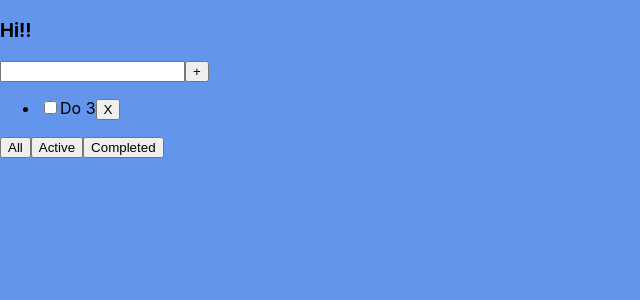
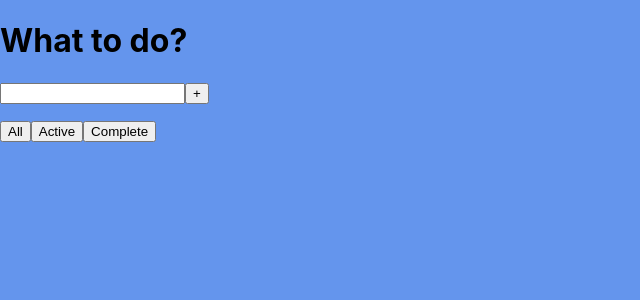
Before and after one commit to georgkiim/ToDoListEveryDay, a React (Create React App) app: page / in a window 1280 px wide. Shown: the top 300 px of the page, without its empty margins (0-640 px from the left). Built offline with nearby package versions, Linux system fonts and the light colour scheme.

Commit message:
Refacctor code

```diff
--- a/src/App.tsx
+++ b/src/App.tsx
@@ -1,74 +1,52 @@
 import React, {useState} from "react";
 import {v1} from "uuid";
 import ToDoList, {TaskType} from "./ToDoList";
-import {Hash} from "crypto";
 
 
-export type SetFilterType = 'All' | 'Active' | 'Completed'
+export type FilterType = 'all' | 'active' | 'completed'
+
 
 const App = () => {
 
-    const [task1, setTask1] = useState<Array<TaskType>>([
-        {id: v1(), title: 'Do 1', isDone: true, main: "My Tasks!!!"},
-        {id: v1(), title: 'Do 2', isDone: true, main: "My do!!!"},
-        {id: v1(), title: 'Do 3', isDone: false, main: "My s!!!"},
-    ])
+    const [tasks, setTask] = useState<Array<TaskType>>([
+            {id: v1(), title: '1', doIt: true},
+            {id: v1(), title: '2', doIt: true},
+            {id: v1(), title: '3', doIt: true},
+        ]
+    )
 
-    const [filter, setFilter] = useState<SetFilterType>('Active')
+    const [filter, setFilter] = useState<FilterType>('active')
 
-    const removeTask = (id: string) => {
-        const task2 = task1.filter(t => t.id !== id)
-        setTask1(task2)
+    const addTask = (title:string) =>{
+        setTask([{id: v1(), title, doIt: true}, ...tasks])
+    }
+    const deleteTask = (id:string) =>{
+        setTask(tasks.filter(t=> t.id!==id))
     }
 
-    const setNextFilter = (nextFilter: SetFilterType) => {
+    const filterNewState = (nextFilter:FilterType) =>{
         setFilter(nextFilter)
     }
-    const getFilterToDo = (task1: Array<TaskType>, filter: SetFilterType): Array<TaskType> => {
-        switch (filter) {
-            case 'Active':
-                return task1.filter(t => !t.isDone)
-            case 'Completed':
-                return task1.filter(t => t.isDone)
-            default: return task1
-        }}
+
+    const filterTaskRender = (filter:string, tasks:Array<TaskType>) =>{
+        switch (filter){
+            case "active": return tasks.filter(t=> !t.doIt)
+            case "completed": return tasks.filter(t=> t.doIt)
+            default: return tasks
+        }
+
+
+    }
 
 
 
-    //     let filterToDo = task1
-    //     if (filter == 'All') {
-    //         filterToDo = task1
-    //     } else if (filter == 'Active') {
-    //         filterToDo = task1.filter(t => !t.isDone)
-    //     } else if (filter == 'Completed') {
-    //         filterToDo = task1.filter(t => t.isDone)
-    //     }
-    //     return filterToDo
-    // }
-
-    // let filterToDo = task1
-    // if (filter == 'All') {
-    //     filterToDo = task1
-    // } else if (filter == 'Active') {
-    //     filterToDo = task1.filter(t => t.isDone == false)
-    // } else if (filter == 'Completed') {
-    //     filterToDo = task1.filter(t => t.isDone == true)
-    // }
-
-    const addTask = (title: string) => {
-        // const newTask: TaskType = {id: v1(), title, isDone: false, main: 'Hash'}
-        // const copyTask = [...task1]
-        // copyTask.push(newTask)
-        setTask1([{id: v1(), title, isDone: false, main: 'Hash'}, ...task1])
-    }
-
     return (
         <div>
-            <ToDoList title={"Hi!!"}
-                      task={getFilterToDo(task1,filter)}
-                      removeTask={removeTask}
-                      setNextFilter={setNextFilter}
+            <ToDoList title={"What to do?"}
+                      task={filterTaskRender(filter, tasks)}
                       addTask={addTask}
+                      deleteTask={deleteTask}
+                      filterNewState={filterNewState}
             />
         </div>
     )
--- a/src/ToDoList.tsx
+++ b/src/ToDoList.tsx
@@ -1,59 +1,60 @@
-import React, {ChangeEvent,KeyboardEvent, useState} from "react";
-import {SetFilterType} from "./App";
+import {KeyboardEvent, ChangeEvent, useState} from "react";
+import React from "react";
+import {FilterType} from "./App";
 
 export type TaskType = {
     id: string
     title: string
-    isDone: boolean
-    main: string
+    doIt: boolean
 }
 
 type PropsType = {
     title: string
     task: Array<TaskType>
-    removeTask: (id: string) => void
-    setNextFilter: (nextFilter: SetFilterType) => void
     addTask: (title: string) => void
+    deleteTask: (id: string) => void
+    filterNewState: (nextFilter:FilterType)=>void
+
 }
 
 const ToDoList = (props: PropsType) => {
-    const [title, setTitle] = useState<string>('')
-    const addNewTask = () =>{
+
+    const [title, setTitle] = useState('')
+    const createTasksList = props.task.map((t) => {
+        return <li key={t.id}>
+            <span> {t.title} </span>
+            <input type={"checkbox"} checked={t.doIt}/>
+            <button onClick={() => props.deleteTask(t.id)}>Delete</button>
+        </li>
+    })
+    const nextInputValue = (e: ChangeEvent<HTMLInputElement>) => setTitle(e.currentTarget.value)
+    const onEnterAddTask = (e: KeyboardEvent<HTMLInputElement>) => {
+        if (e.key == 'Enter') {
+            props.addTask(title);
+            setTitle('');
+        }
+    }
+    const deleteTaskClick = () => {
         props.addTask(title)
         setTitle('')
     }
-    const sentLocalTitle = (e:ChangeEvent<HTMLInputElement>) => setTitle(e.currentTarget.value)
-    const onEnterAddTask = (e:KeyboardEvent<HTMLInputElement>) => {
-        if(e.key=='Enter'){
-            addNewTask()
-        }
-    }
-    const taskListItem =  props.task.map((t) => {
-            return <li key={t.id}>
-                <input type={"checkbox"} checked={t.isDone}/>
-                <span>{t.title}</span>
-                <button onClick={() => props.removeTask(t.id)}>X</button>
-            </li>
-        })
-    const onClickHandlerCreator = (filter: SetFilterType) => () => props.setNextFilter(filter)
-
-
 
     return (
         <div>
-            <h3>{props.title}</h3>
+            <h1>{props.title}</h1>
             <input
-                 value={title}
+                value={title}
                 onKeyDown={onEnterAddTask}
-                onChange={sentLocalTitle}/>
-            <button onClick={addNewTask}>+</button>
+                onChange={nextInputValue}/>
+            <button onClick={deleteTaskClick}>+</button>
             <ul>
-                {taskListItem}
+                {createTasksList}
             </ul>
-            <button onClick={onClickHandlerCreator("All")}>All</button>
-            <button onClick={onClickHandlerCreator('Active')}>Active</button>
-            <button onClick={onClickHandlerCreator('Completed')}>Completed</button>
+            <button onClick={()=>props.filterNewState('all')} >All</button>
+            <button onClick={()=>props.filterNewState('active')}>Active</button>
+            <button onClick={()=>props.filterNewState('completed')}>Complete</button>
         </div>
     )
 }
+
 export default ToDoList
```
